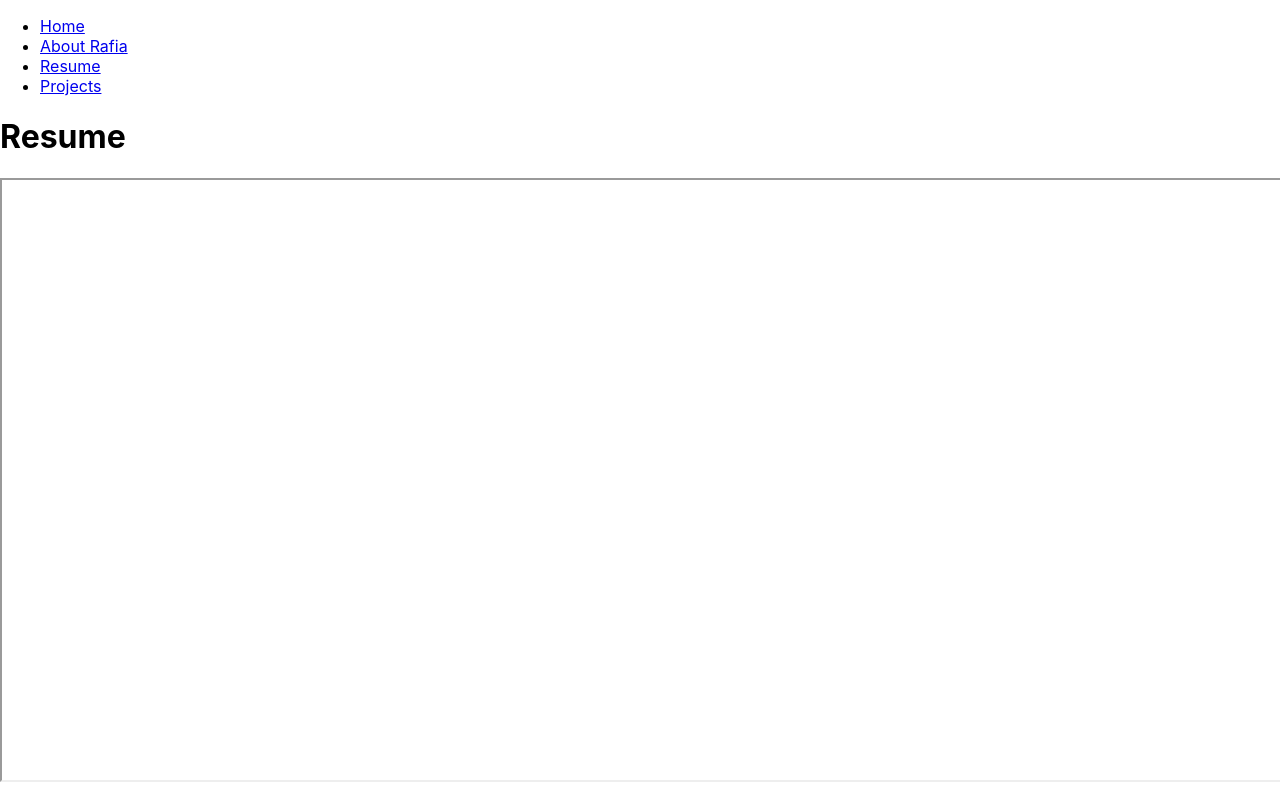
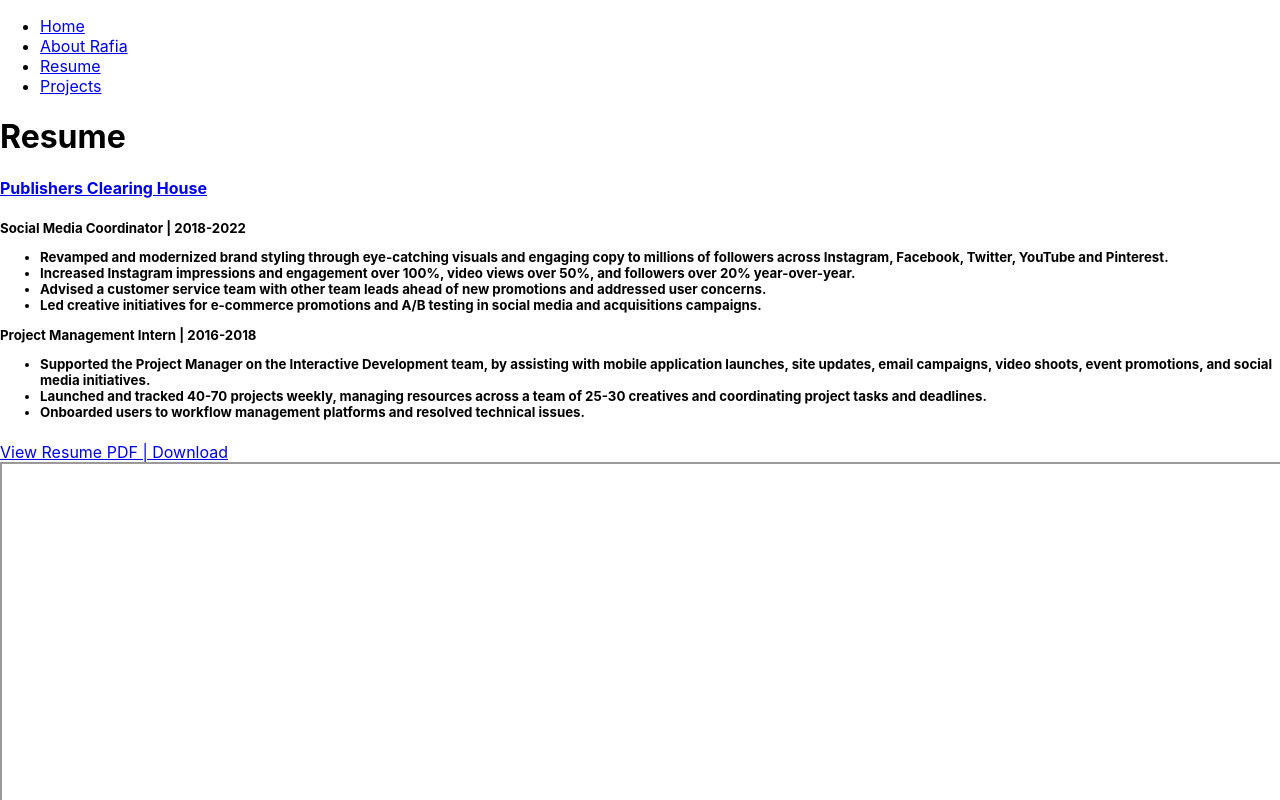
Before and after one commit to RafiaJK/portfolio, a React (Create React App) app: page /resume in a window 1280 px wide. Shown: the top 800 px of the page. Built offline with nearby package versions, Linux system fonts and the light colour scheme.

Commit message:
Added Experience

```diff
--- a/src/Home.js
+++ b/src/Home.js
@@ -5,7 +5,7 @@
     <div className="Home">
       <h1>Home Page</h1>
       <body>Software Engineer</body>
-      <ul>Full-Stack Skills
+      <ul>Full-Stack
         <li>JavaScript</li>
         <li>React</li>
         <li>Ruby</li>
--- a/src/Resume.js
+++ b/src/Resume.js
@@ -8,10 +8,36 @@
   return (
     <div className="Resume">
       <h1>Resume</h1>
+      <h4>
+        <span class="resume-company">
+          <a href="https://pch.com">Publishers Clearing House</a>
+        </span>
+      </h4>
+      <h5>
+        <span>Social Media Coordinator |</span> 2018-2022
+        <ul>
+        <li>Revamped and modernized brand styling through eye-catching visuals and engaging copy to millions of followers
+          across Instagram, Facebook, Twitter, YouTube and Pinterest.</li>
+        <li>Increased Instagram impressions and engagement over 100%, video views over 50%, and followers over 20%
+          year-over-year.</li>
+        <li>Advised a customer service team with other team leads ahead of new promotions and addressed user concerns.</li>
+        <li>Led creative initiatives for e-commerce promotions and A/B testing in social media and acquisitions campaigns.</li>
+        </ul>
+
+        <span>Project Management Intern |</span> 2016-2018
+        <ul>
+          <li>Supported the Project Manager on the Interactive Development team, by assisting with mobile application launches, site updates, email campaigns, video shoots, event promotions, and social media initiatives.</li>
+          <li>Launched and tracked 40-70 projects weekly, managing resources across a team of 25-30 creatives and coordinating project tasks and deadlines.</li>
+          <li>Onboarded users to workflow management platforms and resolved technical issues.</li>
+        </ul>
+
+      </h5>
+
 
       {/* <a href=" ">Download </a> */}
       {/* add a toggle if they want to view the PDF or not */}
       {/* otherwise setup a layout similar to this: https://brittanychiang.com/ */}
+      <a href=" ">View Resume PDF | Download</a>
       <iframe src={Rafia_Khandaker_Resume} width="100%" height="600px">
       </iframe>
     </div>
```
